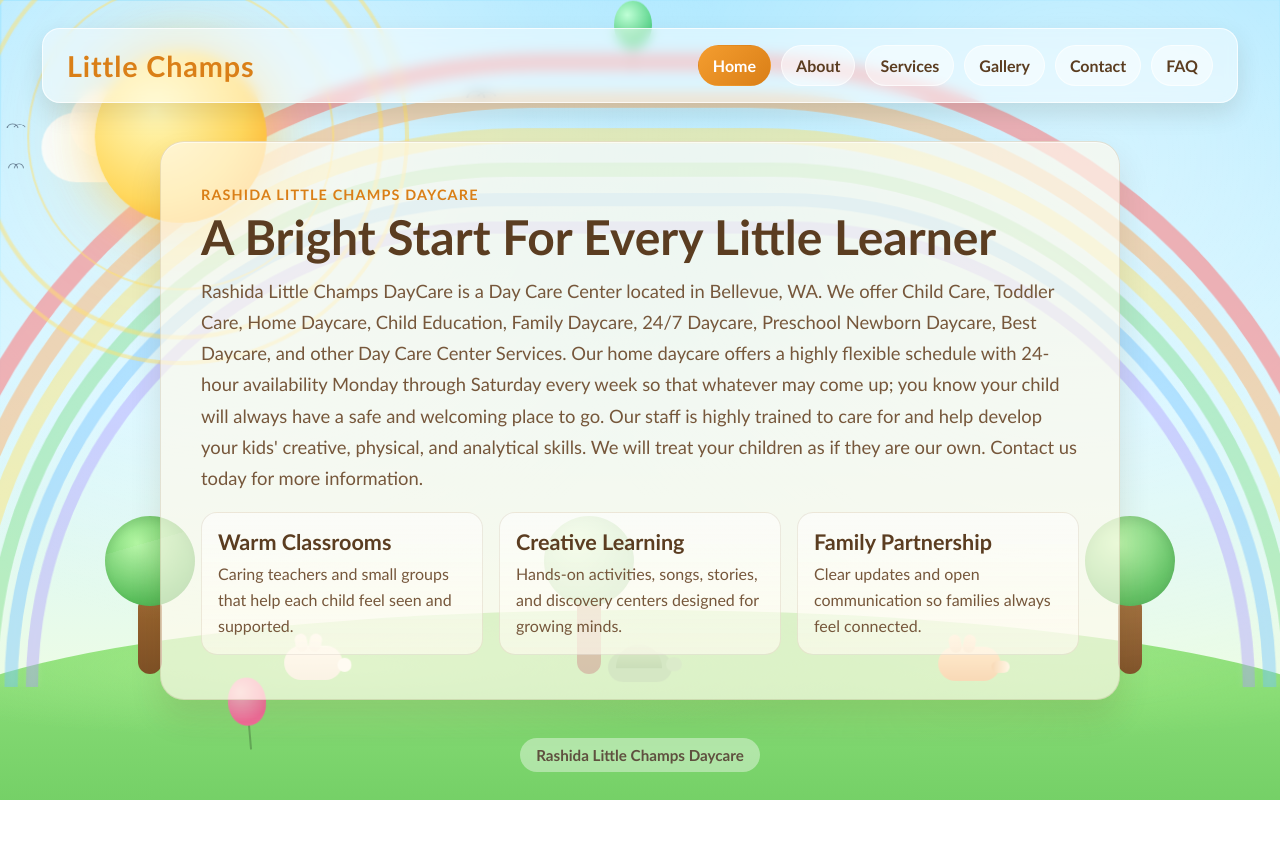
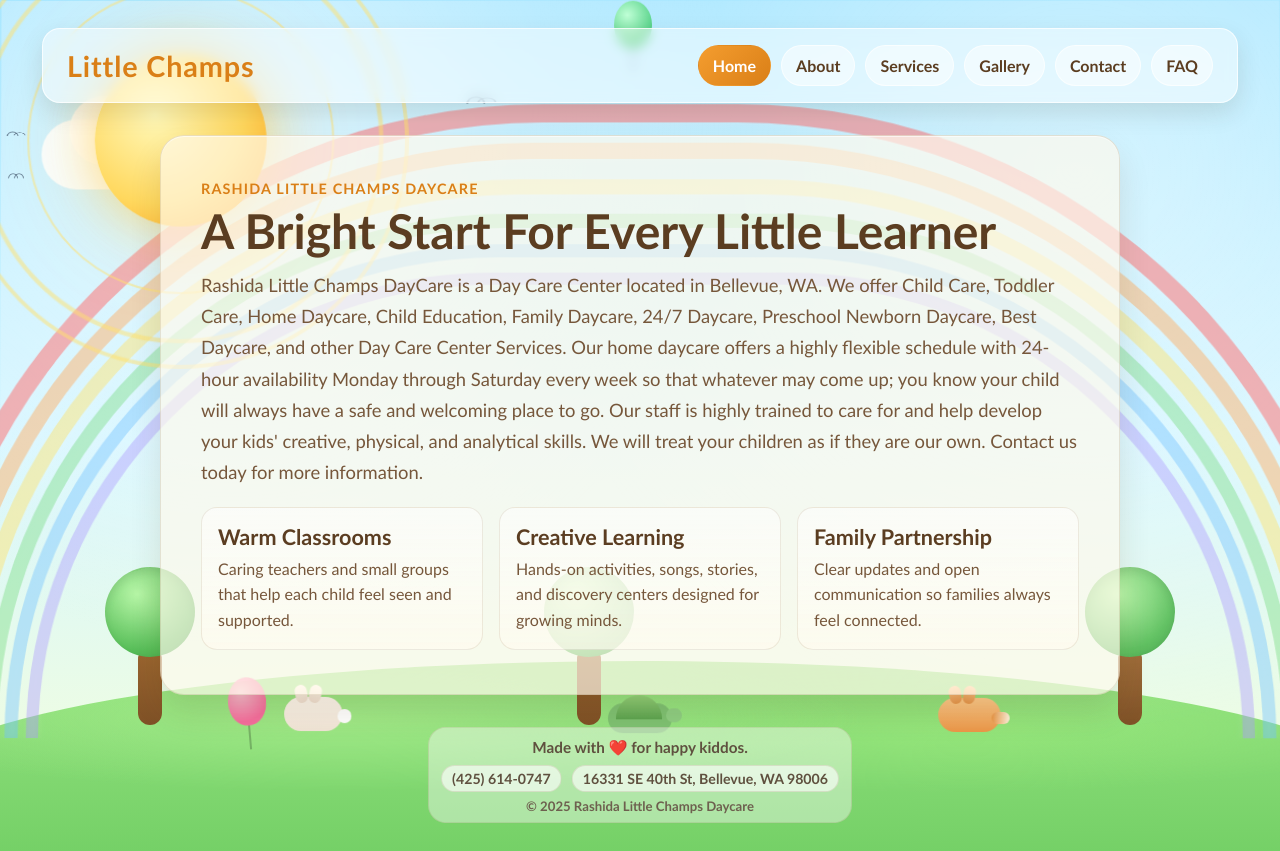
Before and after one commit to mz9201ju/RashidaLittleChampsDayCare, a React (Vite) app: page / in a window 1280 px wide. Before the commit the page ends 800 px from the top, so only its background shows below. Built offline with nearby package versions, Linux system fonts and the light colour scheme.

Commit message:
updated with more information

```diff
--- a/src/website/SiteLayout.jsx
+++ b/src/website/SiteLayout.jsx
@@ -1,7 +1,14 @@
 import { NavLink, Outlet } from 'react-router-dom'
-import { NAV_LINKS } from './data/siteContent'
+import { NAV_LINKS, PAGE_CONTENT } from './data/siteContent'
+
+function getContactEntry(label) {
+  return PAGE_CONTENT.contact.info.find((entry) => entry.label === label)
+}
 
 export default function SiteLayout() {
+  const phoneEntry = getContactEntry('Phone')
+  const addressEntry = getContactEntry('Address')
+
   return (
     <div className="site-shell">
       <div className="site-background" aria-hidden="true">
@@ -89,7 +96,36 @@ export default function SiteLayout() {
         <Outlet />
       </main>
 
-      <footer className="site-footer">Rashida Little Champs Daycare</footer>
+      <footer className="site-footer">
+        <a
+          className="site-footer-link"
+          href="https://www.omerzahid.com"
+          target="_blank"
+          rel="noopener noreferrer"
+        >
+          Made with ❤️ for happy kiddos.
+        </a>
+        <div className="site-footer-contact">
+          {phoneEntry ? (
+            <a className="site-footer-contact-link" href={phoneEntry.href}>
+              {phoneEntry.value}
+            </a>
+          ) : null}
+          {addressEntry ? (
+            <a
+              className="site-footer-contact-link"
+              href={addressEntry.href}
+              target="_blank"
+              rel="noopener noreferrer"
+            >
+              {addressEntry.value}
+            </a>
+          ) : null}
+        </div>
+        <div className="site-footer-copy">
+          &copy; {new Date().getFullYear()} Rashida Little Champs Daycare
+        </div>
+      </footer>
     </div>
   )
 }
--- a/src/website/data/siteContent.js
+++ b/src/website/data/siteContent.js
@@ -74,7 +74,7 @@ export const PAGE_CONTENT = {
       {
         label: 'Address',
         value: '16331 SE 40th St, Bellevue, WA 98006',
-        href: 'https://share.google/saB66yvuXtsgdUIi3',
+        href: 'https://www.google.com/maps?sca_esv=a2755a786bd8ce70&biw=1528&bih=698&kgmid=/g/1tfkkwtm&shem=dlvs1,shrtsdl&shndl=30&kgs=9522963d063846ff&um=1&ie=UTF-8&fb=1&gl=us&sa=X&geocode=Kf-74U2UbpBUMX7eZDU5jbsh&daddr=16331+SE+40th+St,+Bellevue,+WA+98006',
       },
       {
         label: 'Yelp',
--- a/src/website/styles/base.css
+++ b/src/website/styles/base.css
@@ -870,12 +870,58 @@ body {
 
 .site-footer {
   justify-self: center;
+  background: rgba(255, 255, 255, 0.4);
+  border-radius: 18px;
+  border: 1px solid rgba(124, 88, 41, 0.14);
+  padding: 8px 12px;
+  animation: footerZoom 2.6s ease-in-out infinite;
+  display: grid;
+  gap: 6px;
+  justify-items: center;
+}
+
+.site-footer-link {
+  display: inline-block;
   color: #5f503f;
   font-weight: 600;
   font-size: 0.95rem;
-  background: rgba(255, 255, 255, 0.4);
+  text-decoration: none;
+  padding: 2px 8px;
+}
+
+.site-footer-link:hover {
+  text-decoration: underline;
+  text-underline-offset: 3px;
+}
+
+.site-footer-contact {
+  display: flex;
+  flex-wrap: wrap;
+  justify-content: center;
+  gap: 6px 10px;
+}
+
+.site-footer-contact-link {
+  color: #5f503f;
+  text-decoration: none;
+  font-size: 0.88rem;
+  font-weight: 600;
+  background: rgba(255, 255, 255, 0.62);
+  border: 1px solid rgba(124, 88, 41, 0.14);
   border-radius: 999px;
-  padding: 8px 16px;
+  padding: 4px 10px;
+}
+
+.site-footer-contact-link:hover {
+  text-decoration: underline;
+  text-underline-offset: 3px;
+}
+
+.site-footer-copy {
+  color: #6e604f;
+  font-size: 0.82rem;
+  font-weight: 600;
+  text-align: center;
 }
 
 @keyframes rainbowCycle {
@@ -968,6 +1014,16 @@ body {
   }
   100% {
     transform: translateX(calc(100vw + 460px));
+  }
+}
+
+@keyframes footerZoom {
+  0%,
+  100% {
+    transform: scale(1);
+  }
+  50% {
+    transform: scale(1.05);
   }
 }
 
--- a/src/website/styles/mobile.css
+++ b/src/website/styles/mobile.css
@@ -162,4 +162,15 @@
   .site-footer {
     font-size: 0.86rem;
   }
+
+  .site-footer-contact {
+    flex-direction: column;
+    align-items: stretch;
+    width: 100%;
+    gap: 6px;
+  }
+
+  .site-footer-contact-link {
+    text-align: center;
+  }
 }
```
